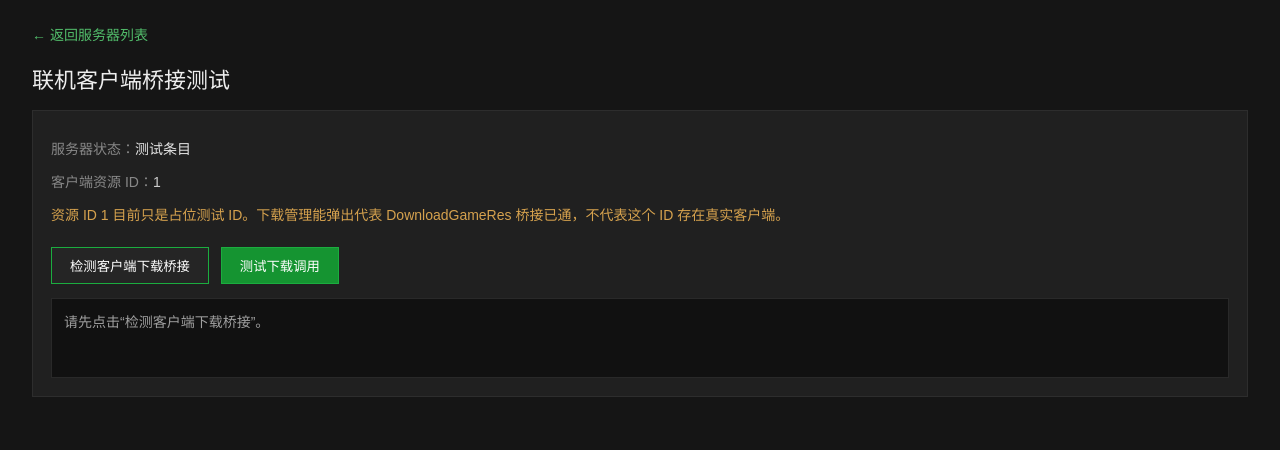
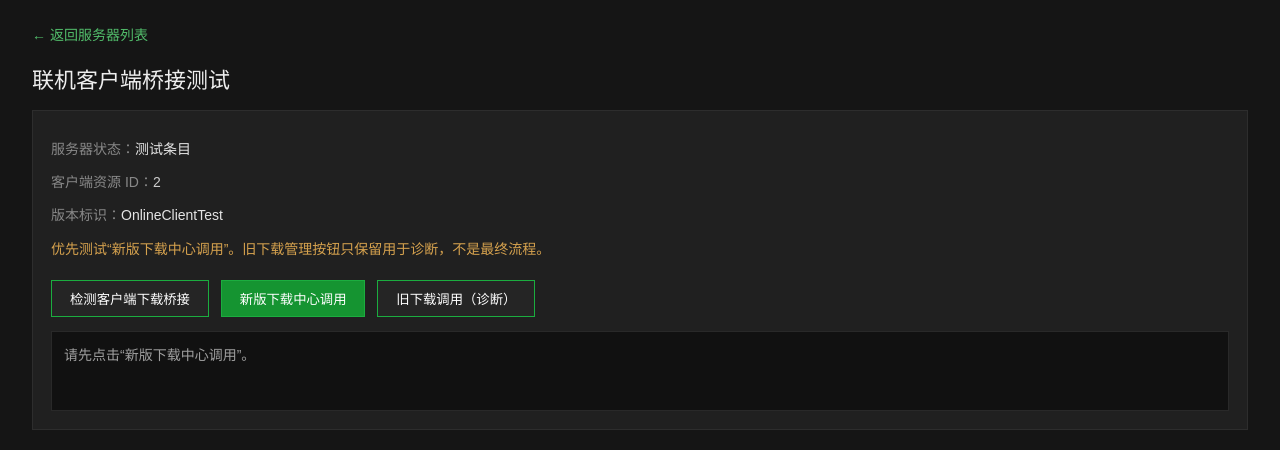
Before and after one commit to yuyu107/mcpcbox-downloads, a plain HTML site: page r/detail.html in a window 1280 px wide. Drawn offline with Linux system fonts and the light colour scheme.

Commit message:
Add new download center bridge test for online client

```diff
--- a/r/detail.html
+++ b/r/detail.html
@@ -7,47 +7,54 @@
 <style>
 html,body{margin:0;padding:0;background:#151515;color:#ccc;font-family:"Microsoft YaHei",Arial,sans-serif;font-size:14px}.wrap{padding:24px 32px}.back{color:#52bd6b;text-decoration:none}.title{font-size:22px;color:#eee;margin:18px 0 8px}.box{background:#202020;border:1px solid #2d2d2d;padding:18px;margin-top:16px}.row{margin:8px 0;line-height:1.8}.label{color:#888}.status{color:#e4e4e4}.btn{display:inline-block;margin:10px 8px 0 0;padding:8px 18px;border:1px solid #1bad3f;background:#159431;color:#fff;cursor:pointer}.btn2{background:#252525}.log{margin-top:14px;padding:12px;background:#111;border:1px solid #292929;white-space:pre-wrap;word-break:break-all;color:#9f9f9f;min-height:54px}.warn{color:#d6a24e}.ok{color:#52bd6b}.err{color:#de6455}</style>
 <script>
-function gid(){var m=location.search.match(/[?&]id=(\d+)/);return m?parseInt(m[1],10):1;}
+function gid(){var m=location.search.match(/[?&]id=(\d+)/);return m?parseInt(m[1],10):2;}
 function log(s,cls){var e=document.getElementById('log');e.className='log '+(cls||'');e.innerText=s;}
 function checkBridge(){
   var id=gid();
   try{
     if(window.external && typeof window.external.MCPCBox_CheckGameResIsExit!=='undefined'){
       var v=window.external.MCPCBox_CheckGameResIsExit(id);
-      log('桥接成功\n调用位置：window.external.MCPCBox_CheckGameResIsExit\n资源 ID：'+id+'\n返回值：'+v,'ok');
-      return;
+      log('桥接成功\n调用位置：window.external.MCPCBox_CheckGameResIsExit\n资源 ID：'+id+'\n返回值：'+v,'ok');return;
     }
   }catch(e){log('桥接失败\n结果：'+(e.message||String(e)),'err');return;}
   log('桥接失败\n未找到 MCPCBox_CheckGameResIsExit','err');
 }
-function testDownload(){
+function testNewDownload(){
+  try{
+    if(window.external && typeof window.external.MCPCBOX_VesionDownload!=='undefined'){
+      window.external.MCPCBOX_VesionDownload('OnlineClientTest');
+      log('新版下载接口调用已执行\n调用位置：window.external.MCPCBOX_VesionDownload\n版本标识：OnlineClientTest\n返回值：未读取\n\n请观察左下角“下载中心”是否出现任务，或界面是否自动切换。','ok');return;
+    }
+  }catch(e){log('新版下载接口调用异常\n结果：'+(e.message||String(e)),'err');return;}
+  log('新版下载接口不可用\n未找到 MCPCBOX_VesionDownload','err');
+}
+function testOldDownload(){
   var id=gid();
-  if(!confirm('将调用 MCPCBox_DownloadGameRes('+id+')。\n如果资源 ID 有效，盒子可能会开始下载。是否继续？')) return;
+  if(!confirm('这会调用旧 MCPCBox_DownloadGameRes('+id+')，可能弹出旧下载管理窗口。是否继续？')) return;
   try{
     if(window.external && typeof window.external.MCPCBox_DownloadGameRes!=='undefined'){
-      /* 重要：此 COM 方法的返回 VARIANT 是 IE JavaScript 不支持的 Automation 类型。
-         因此只执行调用，绝不读取/赋值返回值。 */
       window.external.MCPCBox_DownloadGameRes(id);
-      log('下载接口调用已执行\n调用位置：window.external.MCPCBox_DownloadGameRes\n资源 ID：'+id+'\n返回值：未读取（避免 Automation 类型错误）\n\n请观察盒子的“下载管理”窗口是否出现任务。','ok');
-      return;
+      log('旧下载接口调用已执行\n资源 ID：'+id+'\n返回值：未读取\n\n本按钮仅用于验证底层资源 XML，不作为最终方案。','ok');return;
     }
-  }catch(e){log('下载调用抛出异常\n结果：'+(e.message||String(e))+'\n\n如果“下载管理”已经弹出，说明原生调用实际上已经执行，只是 COM 返回值/后续处理产生异常。','err');return;}
-  log('下载接口调用失败\n未找到 MCPCBox_DownloadGameRes','err');
+  }catch(e){log('旧下载接口调用异常\n结果：'+(e.message||String(e)),'err');return;}
+  log('旧下载接口不可用','err');
 }
 window.onload=function(){document.getElementById('rid').innerText=gid();};
 </script>
 </head>
 <body>
 <div class="wrap">
- <a class="back" href="index.html">← 返回服务器列表</a>
+ <a class="back" href="index.html?v=6">← 返回服务器列表</a>
  <div class="title">联机客户端桥接测试</div>
  <div class="box">
   <div class="row"><span class="label">服务器状态：</span><span class="status">测试条目</span></div>
-  <div class="row"><span class="label">客户端资源 ID：</span><span id="rid">1</span></div>
-  <div class="row warn">资源 ID 1 目前只是占位测试 ID。下载管理能弹出代表 DownloadGameRes 桥接已通，不代表这个 ID 存在真实客户端。</div>
+  <div class="row"><span class="label">客户端资源 ID：</span><span id="rid">2</span></div>
+  <div class="row"><span class="label">版本标识：</span><span class="status">OnlineClientTest</span></div>
+  <div class="row warn">优先测试“新版下载中心调用”。旧下载管理按钮只保留用于诊断，不是最终流程。</div>
   <button class="btn btn2" onclick="checkBridge()">检测客户端下载桥接</button>
-  <button class="btn" onclick="testDownload()">测试下载调用</button>
-  <div id="log" class="log">请先点击“检测客户端下载桥接”。</div>
+  <button class="btn" onclick="testNewDownload()">新版下载中心调用</button>
+  <button class="btn btn2" onclick="testOldDownload()">旧下载调用（诊断）</button>
+  <div id="log" class="log">请先点击“新版下载中心调用”。</div>
  </div>
 </div>
 </body>
```
